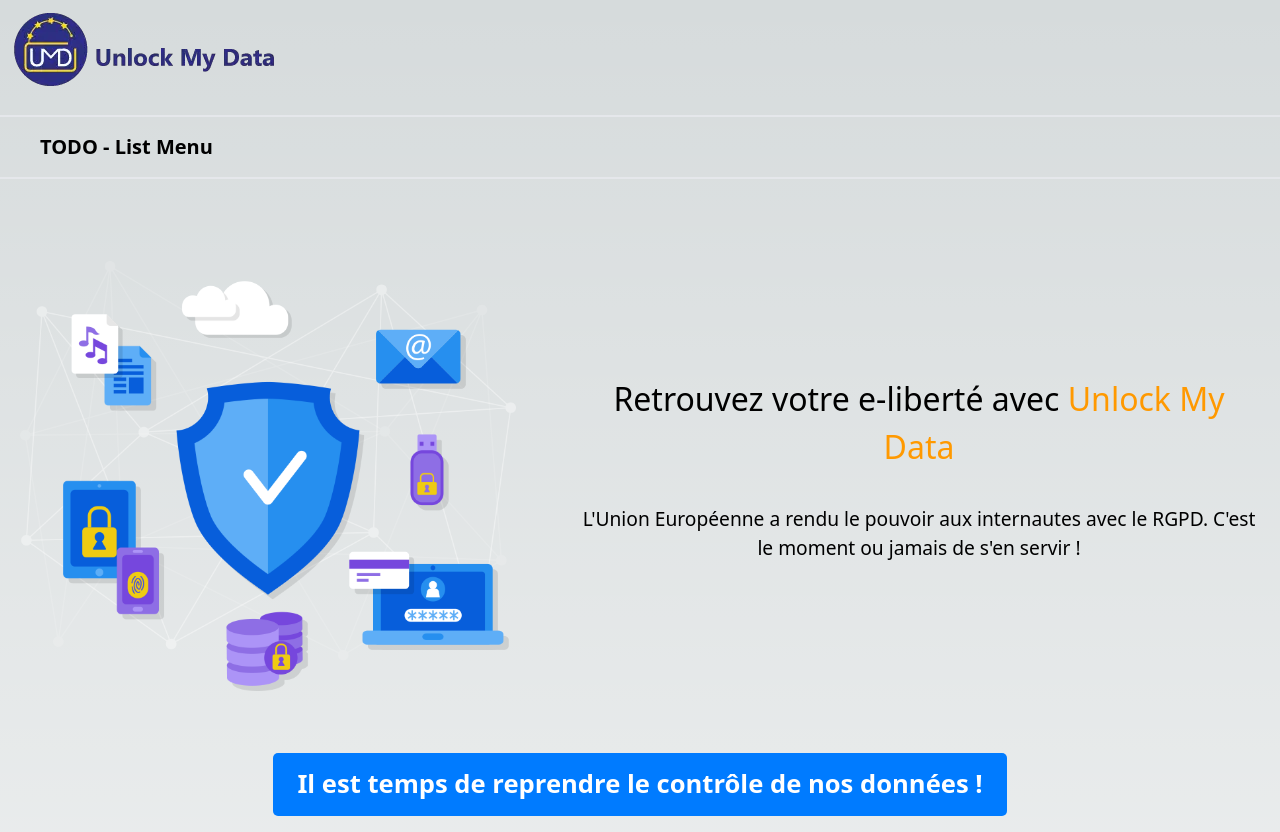
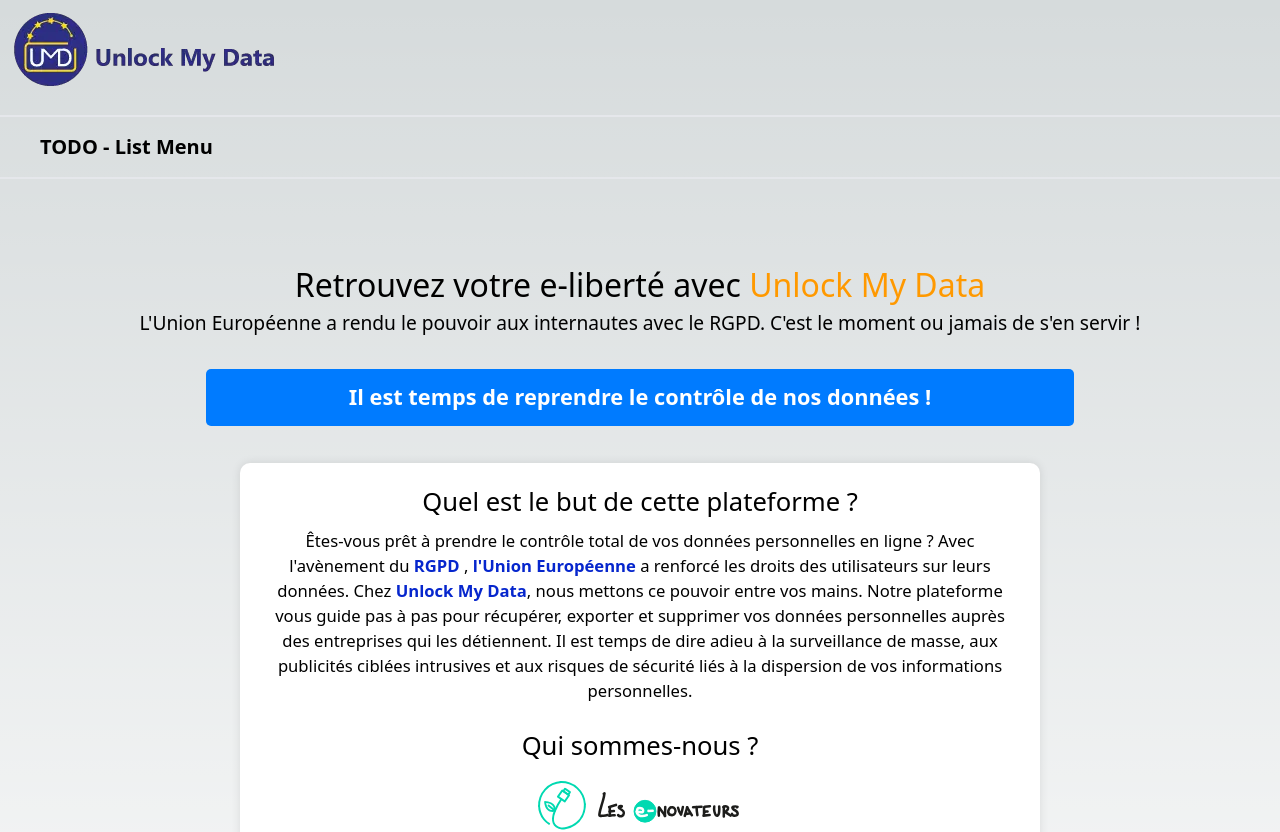
Before and after one commit to les-enovateurs/unlock-my-data, a Next.js app: page / in a window 1280 px wide. Shown: the top 832 px of the page. Built offline with nearby package versions, Linux system fonts and the light colour scheme.

Commit message:
Mise à jour accorche OB

```diff
--- a/components/accroche.tsx
+++ b/components/accroche.tsx
@@ -1,30 +1,56 @@
 export default function Accroche() {
   return (
     <section className="ma-page">
-            <div className="content-container">
-                <img src="/image.png" alt="cl" className="image" aria-hidden="true" />
-                <div className="text-container">
-                    <div className="title-container">
-                        <h1 className="title">Retrouvez votre e-liberté avec <span className="highlightB">Unlock My Data</span></h1>
-                    </div>
-                    <p className="description">L'Union Européenne a rendu le pouvoir aux internautes avec le RGPD. C'est le moment ou jamais de s'en servir !</p>
-                </div>
-            </div>
-            <a href="https://example.com" className="bouton">Il est temps de reprendre le contrôle de nos données !</a>
+      <h1 className="title">
+        Retrouvez votre e-liberté avec{" "}
+        <span className="highlightB">Unlock My Data</span>
+      </h1>
+
+      <p className="description">
+        L'Union Européenne a rendu le pouvoir aux internautes avec le RGPD.
+        C'est le moment ou jamais de s'en servir !
+      </p>
+
+      <a href="https://example.com" className="bouton">
+        Il est temps de reprendre le contrôle de nos données !
+      </a>
 
       <div className="additional-info">
         <div className="additional-paragraph">
           <h2>Quel est le but de cette plateforme ?</h2>
-                    <p>Êtes-vous prêt à prendre le contrôle total de vos données personnelles en ligne ? Avec l'avènement du RGPD, l'Union Européenne a renforcé les droits des utilisateurs sur leurs données. Chez Unlock My Data, nous mettons ce pouvoir entre vos mains. Notre plateforme vous guide pas à pas pour récupérer, exporter et supprimer vos données personnelles auprès des entreprises qui les détiennent. Il est temps de dire adieu à la surveillance de masse, aux publicités ciblées intrusives et aux risques de sécurité liés à la dispersion de vos informations personnelles.</p>
+          <p>
+            Êtes-vous prêt à prendre le contrôle total de vos données
+            personnelles en ligne ? Avec l'avènement du
+            <span className="highlight"> RGPD</span> ,
+            <span className="highlight"> l'Union Européenne </span>a renforcé les
+            droits des utilisateurs sur leurs données. Chez
+            <span className="highlight"> Unlock My Data</span>, nous mettons ce
+            pouvoir entre vos mains. Notre plateforme vous guide pas à pas pour
+            récupérer, exporter et supprimer vos données personnelles auprès des
+            entreprises qui les détiennent. Il est temps de dire adieu à la
+            surveillance de masse, aux publicités ciblées intrusives et aux
+            risques de sécurité liés à la dispersion de vos informations
+            personnelles.
+          </p>
         </div>
         <div className="additional-paragraph">
-                    <h2>Qui sommes-nous ?</h2>
-                    <p>Avec <span className="highlight">Unlock My Data</span> , vous êtes entre de bonnes mains. Notre projet est porté par <span className="highlightgreen">Les E-novateurs</span>, un média associatif engagé pour un Internet plus éthique et plus respectueux de la vie privée. Nous sommes hébergés en France, nous prenons soin de vos données et nous les cryptons pour assurer leur sécurité maximale. Rejoignez-nous dès aujourd'hui pour protéger votre vie privée en ligne et pour participer à la construction d'un Internet meilleur, plus sûr et plus respectueux de chacun.</p>
-                    <img src="/les-enovateurs-logo.172d497f.svg" alt="Logo Les E-novateurs" className="logoenovateur" />
+          <h2>Qui sommes-nous ?</h2> <img src="/les-enovateurs-logo.172d497f.svg"alt="Logo Les E-novateurs" className="logoenovateur"/>
+          <p>
+            Avec <span className="highlight">Unlock My Data</span> , vous êtes
+            entre de bonnes mains. Notre projet est porté par
+            <span className="highlightgreen">Les E-novateurs</span>, un média
+            associatif engagé pour un Internet plus éthique et plus respectueux
+            de la vie privée. Nous sommes hébergés en France, nous prenons soin
+            de vos données et nous les cryptons pour assurer leur sécurité
+            maximale. Rejoignez-nous dès aujourd'hui pour protéger votre vie
+            privée en ligne et pour participer à la construction d'un Internet
+            meilleur, plus sûr et plus respectueux de chacun.
+          </p>
+
         </div>
       </div>
 
-            <style >{`
+      <style>{`
                 .ma-page {
                     display: flex;
                     flex-direction: column;
@@ -33,28 +59,6 @@
                     margin-top: 5%;
                 }
 
-                .content-container {
-                    display: flex;
-                    align-items: center;
-                    justify-content: center;
-                    margin-bottom: 2%;
-                }
-
-                .image {
-                    width: 40%;
-                    height: auto;
-                    margin-right: 5%;
-                }
-
-                .text-container {
-                    display: flex;
-                    flex-direction: column;
-                    align-items: center;
-                }
-
-                .title-container {
-                    margin-bottom: 5%;
-                }
 
                 .title {
                     font-size: 2.5vw;
@@ -102,15 +106,16 @@
                 }
 
                 .bouton {
-                    font-size: 2vw;
+                    font-size: 1.7vw;
                     display: inline-block;
-                    padding: 1% 2%;
+                    padding: 1%;
                     background-color: #007bff;
                     color: #fff;
                     text-decoration: none;
                     border-radius: 5px;
                     font-weight: bold;
-                    margin-top: 3%;
+                    margin-top: 0.5%;
+                    width: 70%;
                 }
 
                 .bouton:hover {
@@ -120,6 +125,7 @@
                 .logoenovateur {
                     display: block;
                     margin: auto;
+                    width: 30%;
                 }
 
             `}</style>
```
Also changed, not shown: public/image.png. Lines whose indentation alone changed are shown as unchanged.
